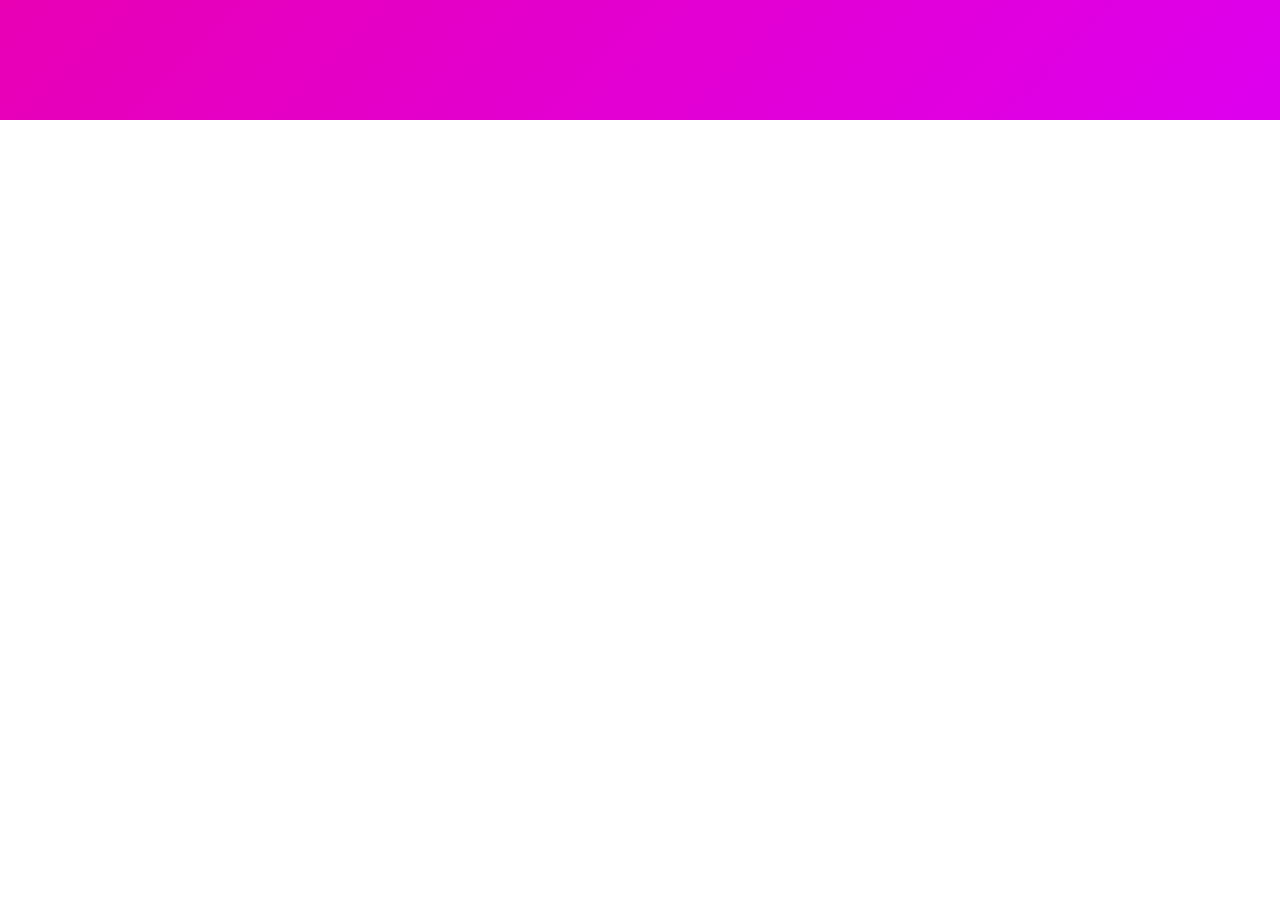
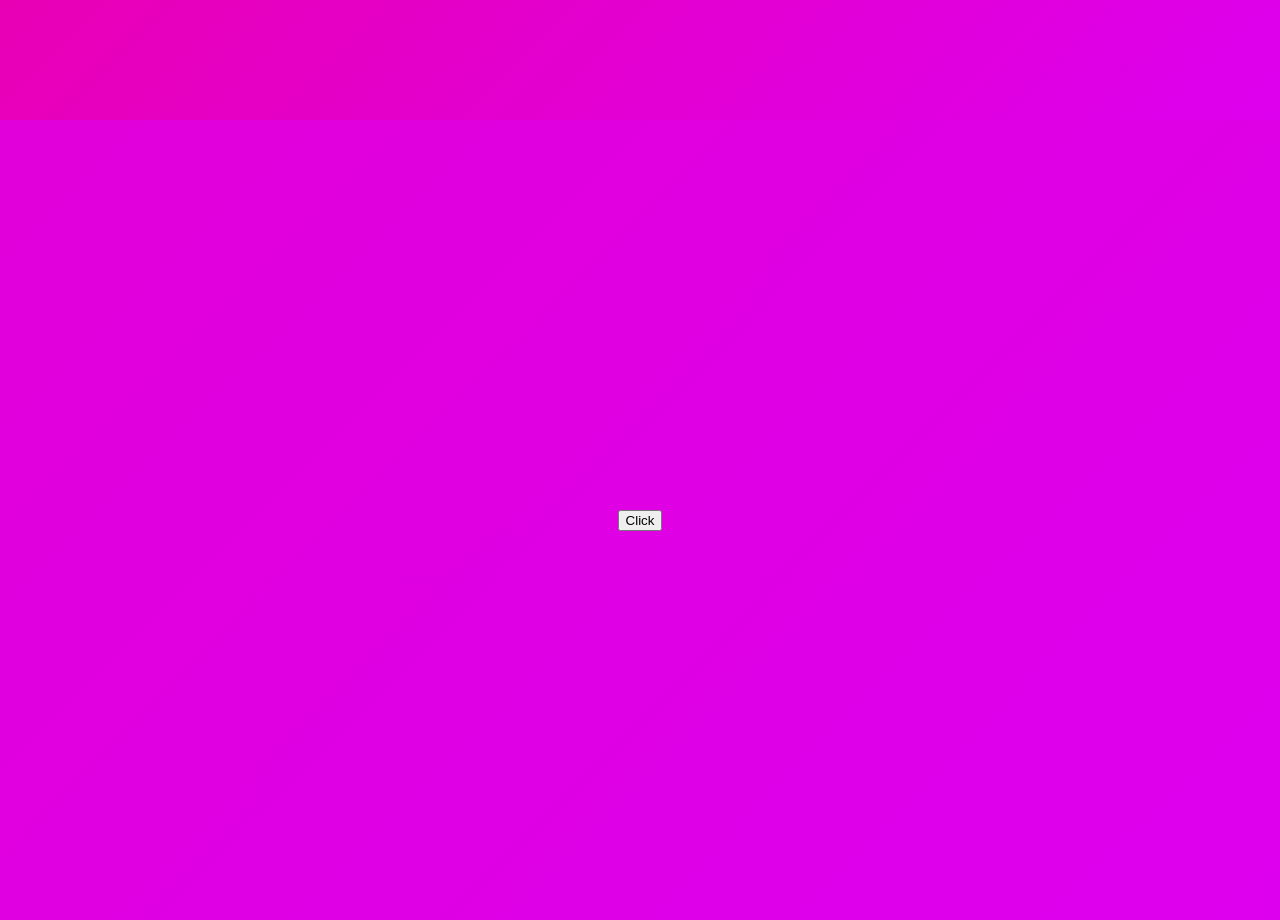
Before and after one commit to Eluwing/pratice_animation_app, a React (Create React App) app: page / in a window 1280 px wide. Shown: the part 6280-7200 px from the top of the page. Before the commit the page ends 6400 px from the top, so only its background shows below. Built offline with nearby package versions, Linux system fonts and the light colour scheme.

Commit message:
Add AnimatePresenceWindow

```diff
--- /dev/null
+++ b/src/AnimatePresenceWindow.tsx
@@ -0,0 +1,55 @@
+import styled from 'styled-components';
+import React, { useState } from 'react';
+import { motion, AnimatePresence } from 'framer-motion';
+
+const Wrapper = styled(motion.div)`
+  height: 100vh;
+  width: 100vw;
+  display: flex;
+  justify-content: center;
+  align-items: center;
+  position: absolute;
+`;
+
+const Box = styled(motion.div)`
+  width: 400px;
+  height: 200px;
+  background-color: rgba(255, 255, 255, 1);
+  border-radius: 40px;
+  position: absolute;
+  top: 50px;
+  box-shadow: 0 2px 3px rgba(0, 0, 0, 0.1), 0 10px 20px rgba(0, 0, 0, 0.06);
+`;
+
+const boxVariants = {
+  initial: {
+    opacity: 0,
+    scale: 0,
+  },
+  visible: {
+    opacity: 1,
+    scale: 1,
+    rotateZ: 360,
+  },
+  leaving: {
+    opacity: 0,
+    scale: 0,
+    y: 50,
+  },
+};
+
+// A child component of a parent with a default variants parameter follows the parent's attributes.
+const AnimatePresenceWindow = (): JSX.Element => {
+  const [showing, setShowing] = useState(false);
+  const toggleShowing = (): void => setShowing((prev) => !prev);
+  return (
+    <Wrapper>
+      <button onClick={toggleShowing}>Click</button>
+      <AnimatePresence>
+        {showing ? <Box variants={boxVariants} initial="initial" animate="visible" exit="leaving" /> : null}
+      </AnimatePresence>
+    </Wrapper>
+  );
+};
+
+export default AnimatePresenceWindow;
--- a/src/App.tsx
+++ b/src/App.tsx
@@ -8,6 +8,7 @@ import DragsInSquare from './DragsInSquare';
 import DragsMotionValue from './DragsMotionValue';
 import DragsScroll from './DragsScroll';
 import SvgAnimation from './SvgAnimation';
+import AnimatePresenceWindow from './AnimatePresenceWindow';
 
 const Wrapper = styled.div`
   height: 100vh;
@@ -57,6 +58,9 @@ const App = (): JSX.Element => {
       <Wrapper>
         <SvgAnimation />
       </Wrapper>
+      <Wrapper>
+        <AnimatePresenceWindow />
+      </Wrapper>
     </>
   );
 };
```
